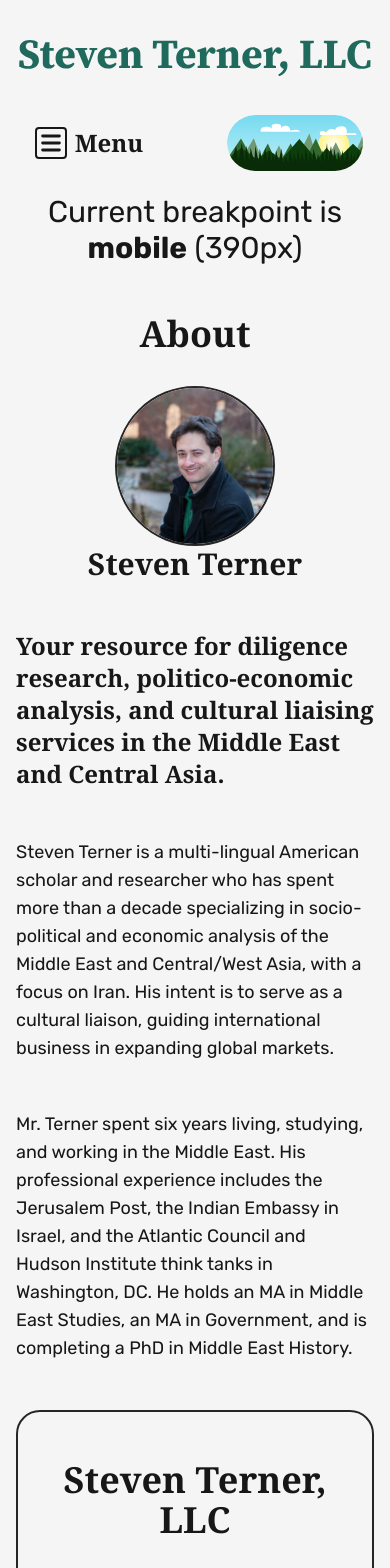
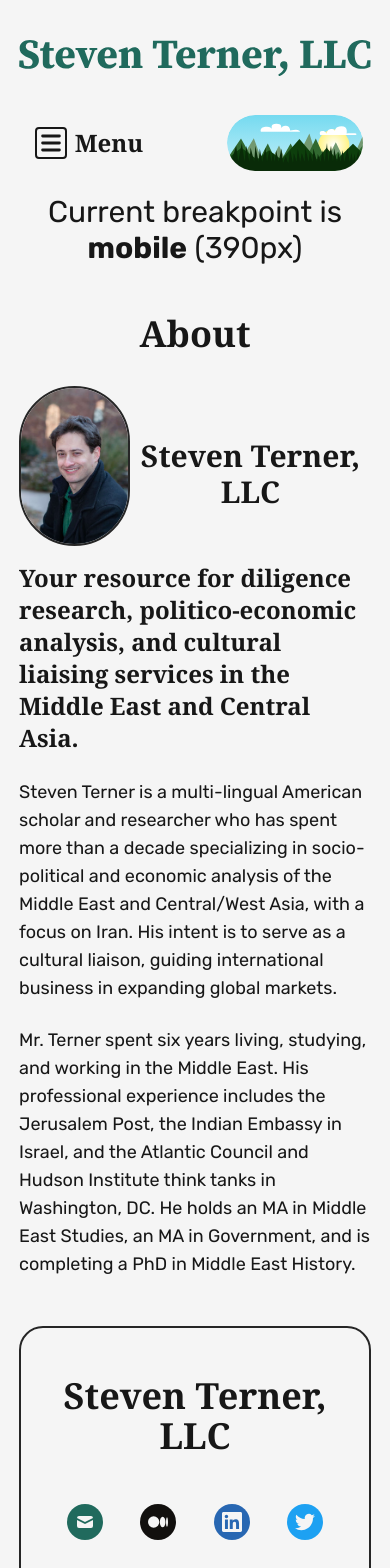
Before and after one commit to DoctorDerek/steven-terner.github.io, a Next.js app: page /about in a window 390 px wide. Shown: the top 1568 px of the page. Built offline with nearby package versions, Linux system fonts and the light colour scheme; a web font is replaced by a local one; what @tailwindcss/typography would draw is missing.

Commit message:
WIP responsive about page

```diff
--- a/components/AboutSidebar.js
+++ b/components/AboutSidebar.js
@@ -30,8 +30,8 @@ const AboutSidebar = ({ photo = false }) => {
     return (
       <>
         <div className="hidden md:block">
-          <div className="flex flex-col items-center max-w-sm mx-auto space-y-12 border-2 border-gray-800 border-solid text-md rounded-3xl sm:col-span-3 sm:border-0">
-            <div className="grid w-72 h-72">
+          <div className="flex flex-col items-center max-w-sm mx-auto space-y-12 rounded-3xl">
+            <div className="grid w-48 h-48 border-2 border-gray-800 border-solid rounded-full lg:w-60 lg:h-60 xl:w-72 xl:h-72">
               <Image
                 alt="ocean"
                 src="/static/images/StevenTernerPhoto2-cropped.jpg"
@@ -42,11 +42,11 @@ const AboutSidebar = ({ photo = false }) => {
             <AboutSidebarHomePage />
           </div>
         </div>
-        <div className="flex flex-col items-center w-full max-w-sm px-2 py-12 mx-auto mt-12 space-y-12 border-2 border-gray-800 border-solid text-md rounded-3xl sm:col-span-3 md:border-0 sm:py-0 sm:px-0 md:hidden">
+        <div className="flex flex-col items-center w-full max-w-sm px-2 py-12 mx-auto mt-12 space-y-12 border-2 border-gray-800 border-solid rounded-3xl md:hidden">
           <h2 className="font-serif text-4xl font-bold text-center sm:py-4">
             Steven Terner, LLC
           </h2>
-          <div className="flex flex-wrap w-full justify-evenly sm:justify-center md:justify-evenly sm:space-x-6 sm:py-12">
+          <div className="flex flex-wrap w-full justify-evenly sm:justify-center md:justify-evenly sm:space-x-6">
             <SocialIcon kind="email" href={`mailto:${siteMetadata.email}`} />
             <SocialIcon kind="medium" href={siteMetadata.medium} />
             <SocialIcon kind="linkedin" href={siteMetadata.linkedin} />
--- a/pages/about.js
+++ b/pages/about.js
@@ -118,14 +118,14 @@ export default function About() {
         url={`${siteMetadata.siteUrl}/about`}
       />
       <PageTitle>About</PageTitle>
-      <SectionContainer fullWidth={true}>
-        <div className="flex flex-col-reverse justify-center md:flex-row md:space-x-4 lg:space-x-12 xl:space-x-24 xl:pl-24 xl:pr-12">
+      <SectionContainer>
+        <div className="flex flex-col-reverse justify-between md:flex-row md:space-x-8 lg:space-x-12">
           <AboutSidebar photo={true} />
 
-          <div className="flex flex-col max-w-2xl space-y-12">
-            <h2 className="font-serif text-2xl font-bold sm:text-3xl md:text-4xl">
-              <div className="block pb-12 md:hidden">
-                <div className="grid w-40 h-40 max-w-full mx-auto border-2 border-gray-800 border-solid rounded-full sm:w-60 sm:h-60">
+          <div className="flex flex-col max-w-2xl space-y-6 xl:space-y-12 lg:space-y-9">
+            <h2 className="font-serif text-2xl font-bold lg:text-3xl xl:text-4xl">
+              <div className="flex items-center md:hidden">
+                <div className="grid w-40 h-40 max-w-full mx-auto mb-4 border-2 border-gray-800 border-solid rounded-full sm:w-48 sm:h-48">
                   <Image
                     alt="ocean"
                     src="/static/images/StevenTernerPhoto2-cropped.jpg"
@@ -133,15 +133,15 @@ export default function About() {
                     sizes="portrait"
                   />
                 </div>
-                <p className="font-serif text-3xl font-bold text-center sm:text-4xl">
-                  Steven Terner
-                </p>
+                <div className="w-full text-3xl text-center sm:text-4xl">
+                  Steven Terner, LLC
+                </div>
               </div>
               Your resource for diligence research, politico-economic analysis,
               and cultural liaising services in the Middle East and Central
               Asia.
             </h2>
-            <p className="text-lg sm:text-xl sm:leading-8">
+            <p className="text-lg xl:text-2xl xl:leading-8">
               Steven Terner is a multi-lingual American scholar and researcher
               who has spent more than a decade specializing in socio-political
               and economic analysis of the Middle East and Central/West Asia,
@@ -149,7 +149,7 @@ export default function About() {
               liaison, guiding international business in expanding global
               markets.
             </p>
-            <p className="text-lg sm:text-xl sm:leading-8">
+            <p className="text-lg xl:text-2xl xl:leading-8">
               Mr. Terner spent six years living, studying, and working in the
               Middle East. His professional experience includes the Jerusalem
               Post, the Indian Embassy in Israel, and the Atlantic Council and
@@ -161,7 +161,7 @@ export default function About() {
         </div>
       </SectionContainer>
       <SectionContainer>
-        <ul className="grid grid-cols-2 gap-6 p-6 mx-auto mt-12 text-xl font-bold bg-gray-300">
+        <ul className="grid grid-cols-2 gap-6 p-6 mx-auto mt-12 text-xl font-bold bg-gray-300 rounded-3xl">
           <h3 className="col-span-2 mb-6 font-serif text-3xl">
             Consulting Services
           </h3>
```
